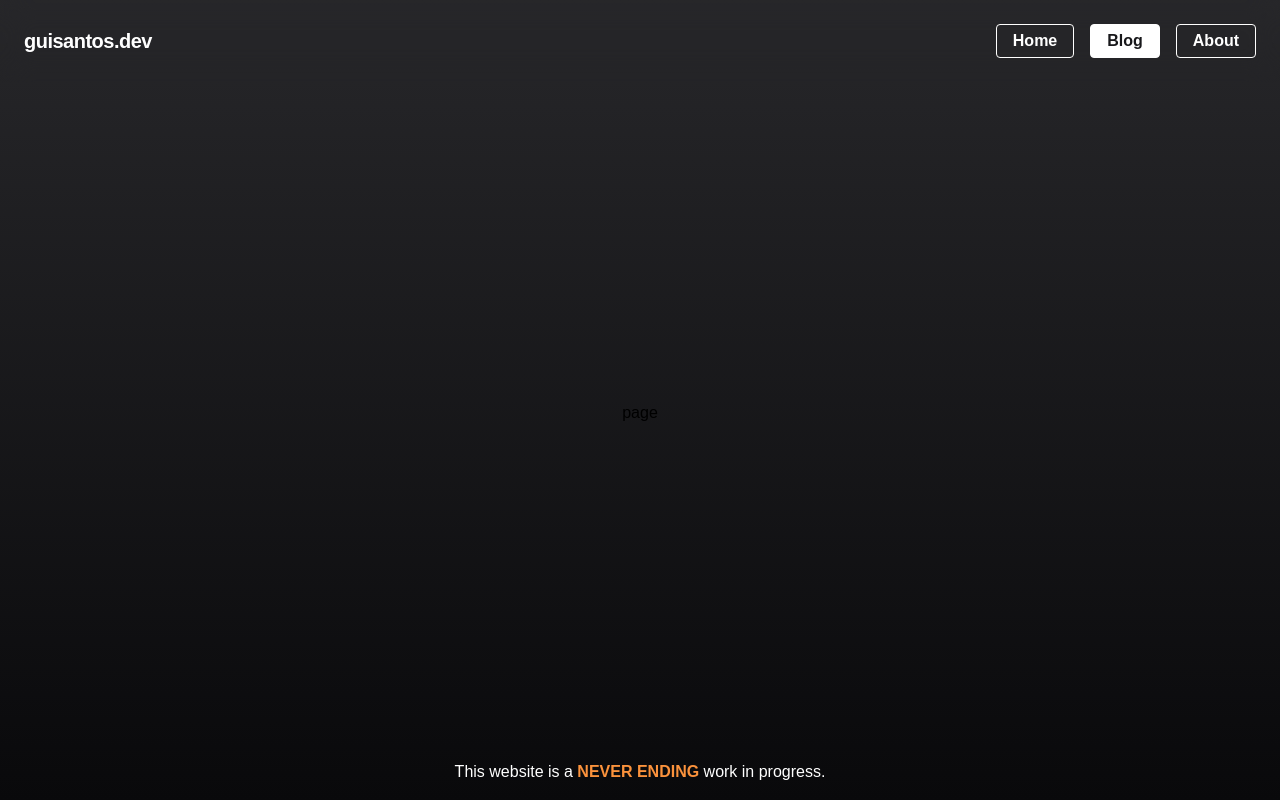
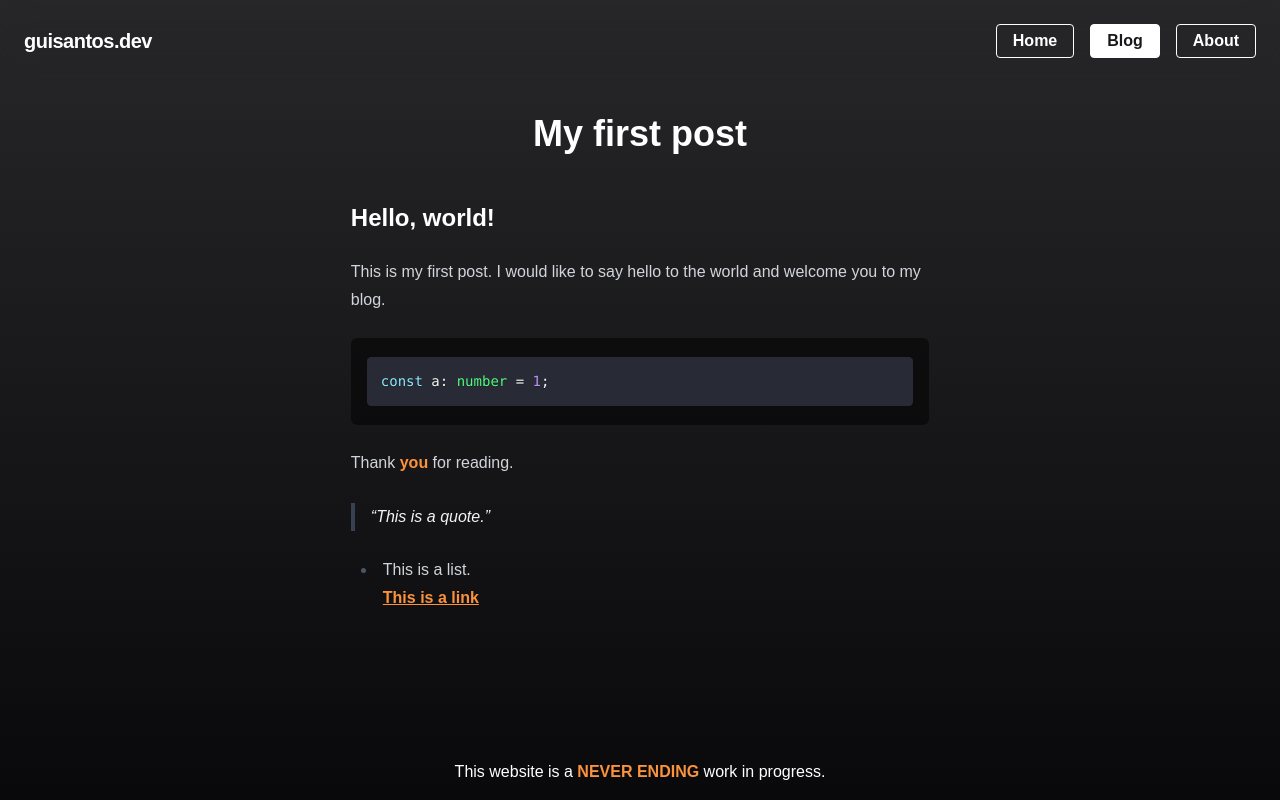
Before and after one commit to ouwargui/guisantos.dev, a Next.js app: page /blog in a window 1280 px wide. Built offline with nearby package versions, Linux system fonts and the light colour scheme; a web font is replaced by a local one.

Commit message:
feat: create markdown component

```diff
--- a/package.json
+++ b/package.json
@@ -23,10 +23,14 @@
     "prettier": "^2.8.8",
     "react": "18.2.0",
     "react-dom": "18.2.0",
+    "react-markdown": "^8.0.7",
+    "react-syntax-highlighter": "^15.5.0",
     "tailwindcss": "3.3.2",
     "typescript": "5.0.4"
   },
   "devDependencies": {
+    "@tailwindcss/typography": "^0.5.9",
+    "@types/react-syntax-highlighter": "^15.5.7",
     "eslint-config-prettier": "^8.8.0",
     "eslint-plugin-prettier": "^4.2.1"
   }
--- a/src/app/blog/page.tsx
+++ b/src/app/blog/page.tsx
@@ -1,5 +1,25 @@
+import {Markdown} from '@/components/markdown';
 import React from 'react';
 
+const markdown = `
+  # My first post
+  ## Hello, world!
+  This is my first post. I would like to say hello to the world and welcome you to my blog.
+  ~~~ts
+  const a: number = 1;
+  ~~~
+  Thank **you** for reading.
+  > This is a quote.
+  - This is a list.
+  [This is a link](https://www.google.com)
+`;
+
 export default function Blog() {
-  return <div>page</div>;
+  return (
+    <main className="flex flex-1 w-full justify-center md:max-w-screen-md lg:max-w-screen-lg py-8">
+      <article className="prose prose-h1:text-center prose-strong:accent prose-a:accent prose-a: prose-invert">
+        <Markdown markdown={markdown} />
+      </article>
+    </main>
+  );
 }
--- /dev/null
+++ b/src/components/markdown.tsx
@@ -0,0 +1,38 @@
+'use client';
+
+import React from 'react';
+import {ReactMarkdown} from 'react-markdown/lib/react-markdown';
+import {Prism as SyntaxHighlighter} from 'react-syntax-highlighter';
+import {dracula} from 'react-syntax-highlighter/dist/esm/styles/prism';
+
+type Props = {
+  markdown: string;
+};
+
+export function Markdown({markdown}: Props) {
+  return (
+    <ReactMarkdown
+      components={{
+        code({node, inline, className, children, ...props}) {
+          const match = /language-(\w+)/.exec(className ?? '');
+          return !inline && match ? (
+            <SyntaxHighlighter
+              {...props}
+              style={dracula}
+              language={match[1]}
+              PreTag="div"
+            >
+              {String(children).replace(/\n$/, '')}
+            </SyntaxHighlighter>
+          ) : (
+            <code {...props} className={className}>
+              {children}
+            </code>
+          );
+        },
+      }}
+    >
+      {markdown}
+    </ReactMarkdown>
+  );
+}
--- a/tailwind.config.js
+++ b/tailwind.config.js
@@ -14,5 +14,5 @@ module.exports = {
       },
     },
   },
-  plugins: [],
+  plugins: [require('@tailwindcss/typography')],
 };
```
Also changed, not shown: 1 other file (tests, documents, lock files or other folders).
